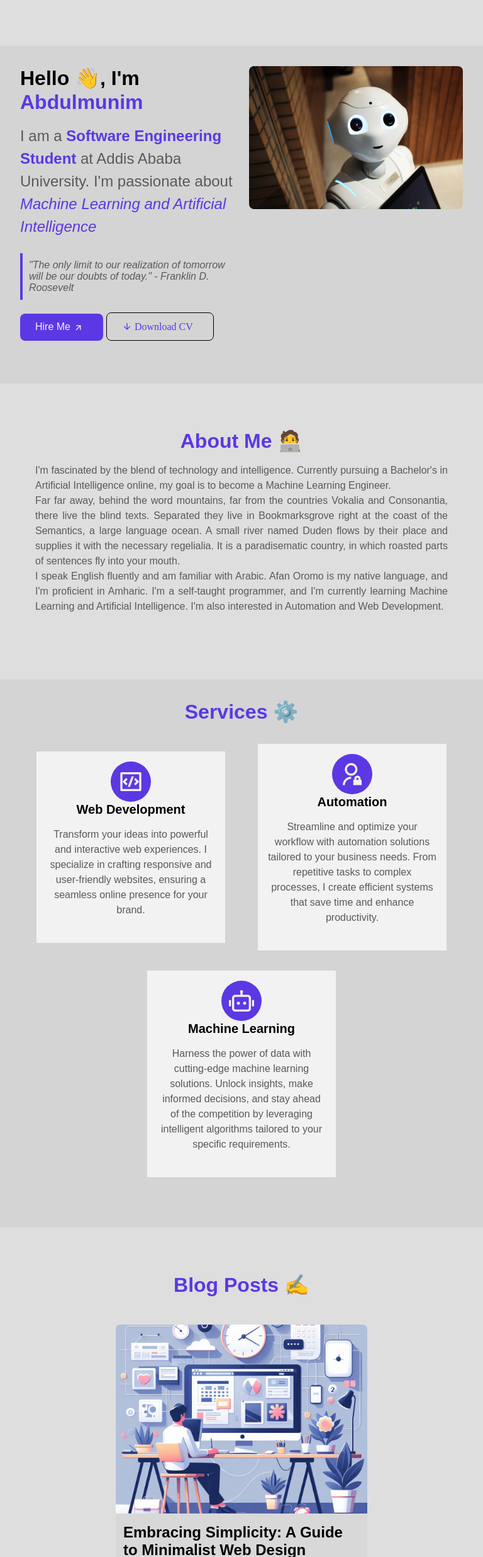
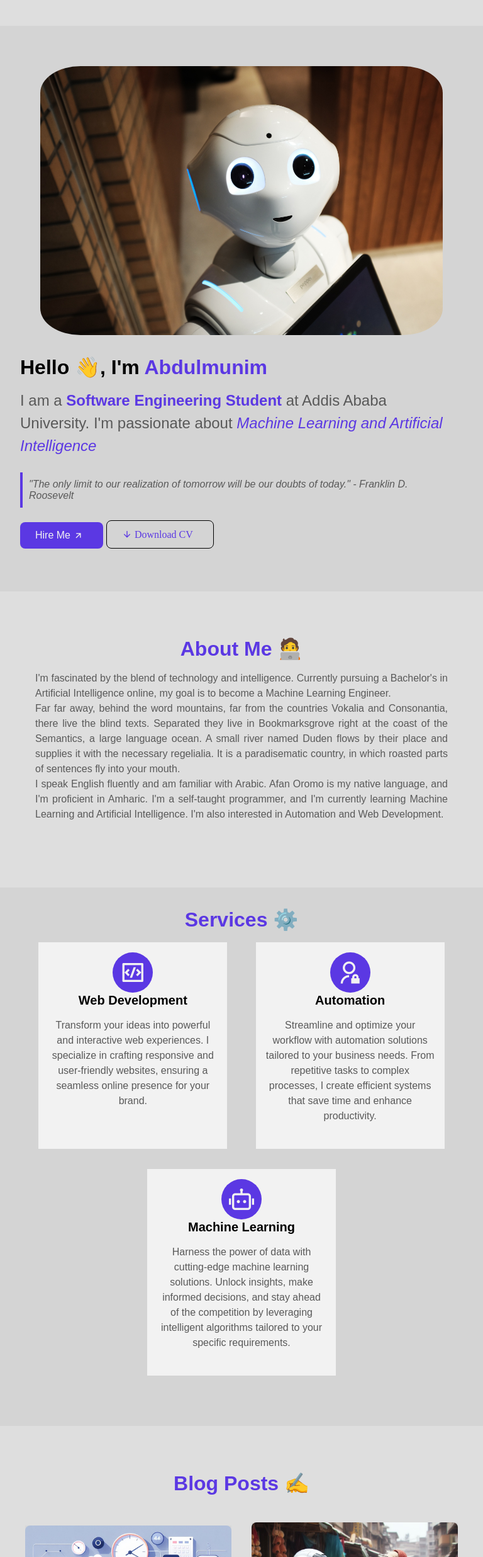
Before and after one commit to abdulmunimjemal/UGR-8625-14, a plain HTML site: page src/home.html in a window 768 px wide. Shown: the part 55-2527 px from the top of the page at 63% size. Drawn offline with nearby package versions, Linux system fonts and the light colour scheme; a web font is replaced by a local one.

Commit message:
Added tablet and mobile landscape reponsivity

```diff
--- a/src/css/styles.css
+++ b/src/css/styles.css
@@ -36,7 +36,7 @@
 }
 
 /* Responsive typography TODO: Nothing here*/
-@media screen and (min-width: 760px) {
+@media screen and (min-width: 767px) {
   :root {
     --biggest-font-size: 4.5rem;
     --h1-font-size: 2rem;
@@ -105,8 +105,8 @@ img {
 
 /* Utility Classes TODO: Nothing */
 .container {
-  max-width: min(1080px, 100%);
-  margin-inline: 0.5rem;
+  max-width: min(1080px, 100vw);
+  /* margin-inline: 0.5rem; */
 }
 
 .section {
@@ -125,10 +125,16 @@ img {
 }
 
 .main {
-  padding-top: 8rem;
   margin-left: auto;
   margin-right: auto;
 }
+
+@media screen and (min-width: 768px) {
+  .main {
+    padding-top: 6rem;
+  }
+}
+
 
 .hidden {
   display: none;
@@ -141,7 +147,7 @@ img {
 /* Header Styles */
 .header {
   background-color: var(--body-color);
-  position: fixed;
+  /* position: fixed; */
   left: 0;
   top: 0;
   margin: 0;
@@ -150,9 +156,15 @@ img {
   z-index: 2;
 }
 
+@media screen and (min-width: 768px) {
+  .header {
+    position: fixed;
+  }
+}
+
 /* Navigation Styles */
 .nav {
-  max-width: 1140px;
+  max-width: 1080px;
   margin: 0 auto;
   position: relative;
   display: flex;
@@ -200,6 +212,10 @@ img {
 
 .nav__toggle {
   display: none;
+  position: fixed;
+  right: 5px;
+  top: 15px;
+  border-radius: 50%;
 }
 
 /* Navigation Language Styles [DESKTOP ONLY] */
@@ -277,7 +293,8 @@ img {
   transform: rotate(180deg);
 }
 
-@media only screen and (max-width: 760px) {
+
+@media only screen and (max-width: 767px) {
   .nav__language {
     display: none;
   }
@@ -294,7 +311,17 @@ img {
     display: flex;
     flex-direction: column;
     row-gap: 2.5rem;
+    justify-content: center;
   }
+
+  @media (orientation: landscape) {
+    .nav__list {
+      padding: 1.8rem 0.5rem;
+      justify-content: space-evenly;
+      align-items: center;
+    }
+  }
+
   .nav__item,
   .nav__link {
     color: var(--text-color-light);
@@ -323,7 +350,8 @@ img {
   }
   .nav__list--show {
     top: 0;
-    padding-top: calc(var(--header-height) + 5rem);
+    /* padding-top: calc(var(--header-height)); */
+    justify-content: center;
     background-color: rgba(1, 1, 1, 0.75);
     backdrop-filter: blur(8px);
   }
@@ -394,10 +422,21 @@ img {
   align-self: center;
 }
 
+
 .hero-section__right {
   flex: 1;
   text-align: left;
+  align-self: center;
 }
+
+
+@media (max-width: 767px) and (orientation: landscape) {
+  .hero-section__right {
+    display: none;
+  }
+}
+
+
 
 .hero-section__title {
   font-size: var(--h1-font-size);
@@ -419,7 +458,7 @@ img {
   border-radius: 0.5rem;
 }
 
-@media screen and (max-width: 760px) {
+@media screen and (max-width: 767px) {
   .hero-section {
     flex-direction: column;
     justify-content: center;
@@ -451,7 +490,7 @@ img {
 }
 
 
-@media screen and (max-width: 480px) {
+@media screen and (max-width: 767px) {
   .hero-section__title {
     font-size: var(--h3-font-size);
   }
@@ -460,6 +499,21 @@ img {
     height: 13rem;
     border-radius: 100%;
     object-fit: cover;
+  }
+}
+
+@media (min-width: 768px) and (max-width: 1024px) and (orientation: portrait) {
+  .hero-section {
+    flex-direction: column;
+  }
+  .hero-section__right {
+    order: -1;
+    margin: 2rem;
+  }
+  .hero-section__img {
+    border-radius: 10%;
+
+    margin: 0 auto;
   }
 }
 
@@ -501,7 +555,7 @@ img {
   row-gap: 1rem;
 }
 
-@media screen and (min-width: 760px) {
+@media screen and (min-width: 767px) {
   .about-container {
     flex-direction: row;
     flex-wrap: wrap;
@@ -543,7 +597,7 @@ img {
   margin-bottom: 1rem;
 }
 
-@media screen and (min-width: 760px) {
+@media screen and (min-width: 767px) {
   .about-container {
     flex-direction: row;
     flex-wrap: wrap;
@@ -574,16 +628,16 @@ img {
 .grid-container {
   display: flex;
   flex-wrap: wrap;
-  justify-content: space-around;
-  align-items: center;
+  justify-content: space-evenly;
+  align-items: stretch;
+  gap: 1rem 1rem;
 }
 
 .grid-item {
   flex-basis: calc(33.33% - 1);
-  margin: 0.25rem;
 }
 
-@media screen and (max-width: 760px) {
+@media screen and (max-width: 767px) {
   .grid-container {
     justify-content: center;
   }
@@ -592,8 +646,16 @@ img {
   }
 }
 
+@media screen and (min-width: 767px) and (max-width: 1024px) {
+  .grid-item {
+    flex-basis: calc(20% - 1);
+    flex-grow: 1;
+  }
+}
+
+
 .card {
-  margin: 1rem;
+  margin-bottom: 1rem;
   overflow: hidden;
   text-align: center;
   background-color: var(--white-color);
@@ -703,6 +765,12 @@ img {
   text-align: justify;
 }
 
+@media screen and (min-width: 767px) and (max-width: 1024px) {
+  .blog-section__card {
+    flex-basis: calc(49% - 1rem);
+  }
+}
+
 /* Link Button */
 
 .link-arrow {
@@ -744,7 +812,7 @@ img {
   margin: 0 auto;
   }
 
-  @media screen and (max-width: 760px) {
+ @media screen and (max-width: 768px) and (orientation: portrait){
     .footer {
       flex-direction: column;
     }
@@ -892,7 +960,7 @@ img {
   color: var(--white-color);
 }
 
-@media screen and (max-width: 760px) {
+@media screen and (max-width: 767px) {
   .input-group {
     flex-direction: column;
     flex-wrap: wrap;
@@ -955,7 +1023,7 @@ img {
 
 
 
-@media screen and (min-width: 760px) {
+@media screen and (min-width: 767px) {
   .flex {
     flex-direction: row;
     flex-wrap: wrap;
@@ -986,7 +1054,7 @@ img {
   justify-content: center;
   /* align-items: center; */
 }
-@media screen and (max-width: 760px) {
+@media screen and (max-width: 767px) {
   .table-container-section {
     flex-direction: column;
   }
@@ -1128,7 +1196,7 @@ img {
   min-height: 300px;
 }
 
-@media screen and (min-width: 760px) {
+@media screen and (min-width: 767px) {
   .slideshow-container {
     min-height: 400px;
   }
```
